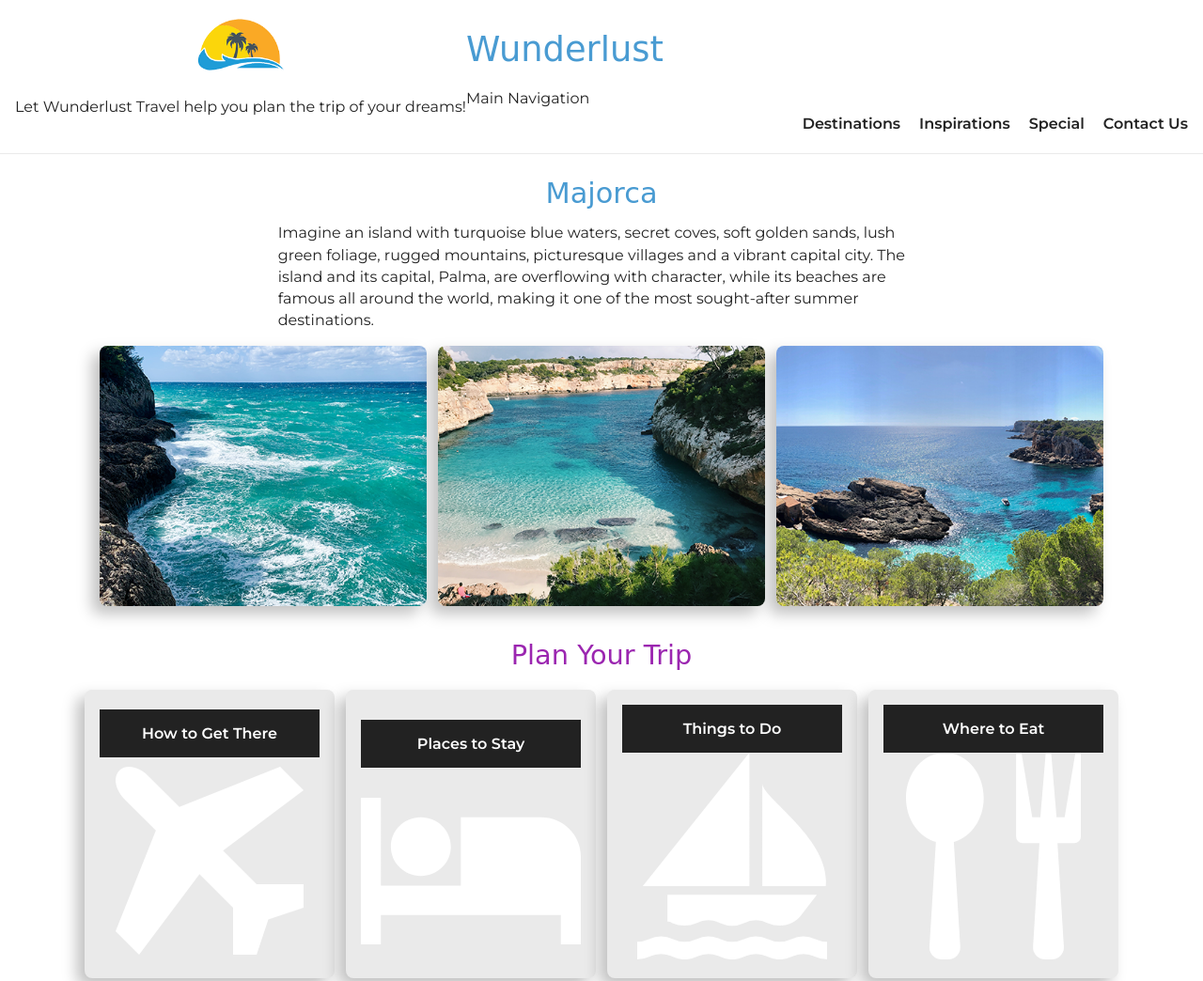
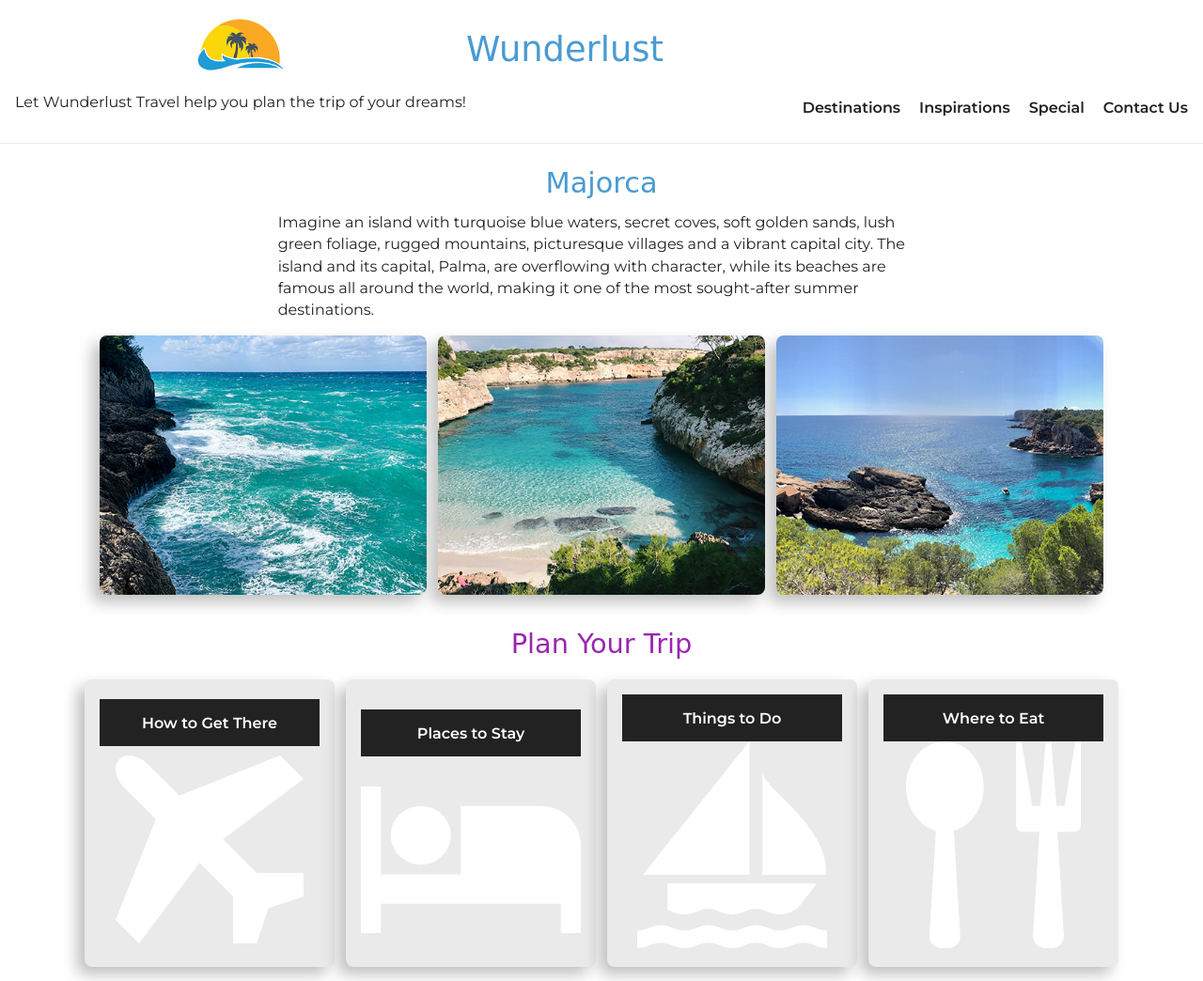
Before and after one commit to ClaytonPaulWatson/wunderlust, a plain HTML site: page majorca.html in a window 1280 px wide. Shown: the top 1044 px of the page at 94% size. Drawn offline with Linux system fonts and the light colour scheme; a web font is replaced by a local one.

Commit message:
Update styles.css

```diff
--- a/styles.css
+++ b/styles.css
@@ -53,6 +53,16 @@ main{width:min(1100px, 100% - 2rem);margin-inline:auto;}
 .skip-link:focus{position:static;width:auto;height:auto;}
 #skip{position:absolute;left:-10000px;top:auto;width:1px;height:1px;overflow:hidden;}
 #skip:focus{position:static;width:auto;height:auto;}
+
+/* Visually hidden but screen-reader accessible */
+.sr-only{
+  position:absolute !important;
+  width:1px; height:1px;
+  padding:0; margin:-1px;
+  overflow:hidden;
+  clip:rect(0 0 0 0); clip-path: inset(50%);
+  white-space:nowrap; border:0;
+}
 
 /* Header / Nav */
 header{padding:var(--space-3) 1rem;text-align:center;}
```
